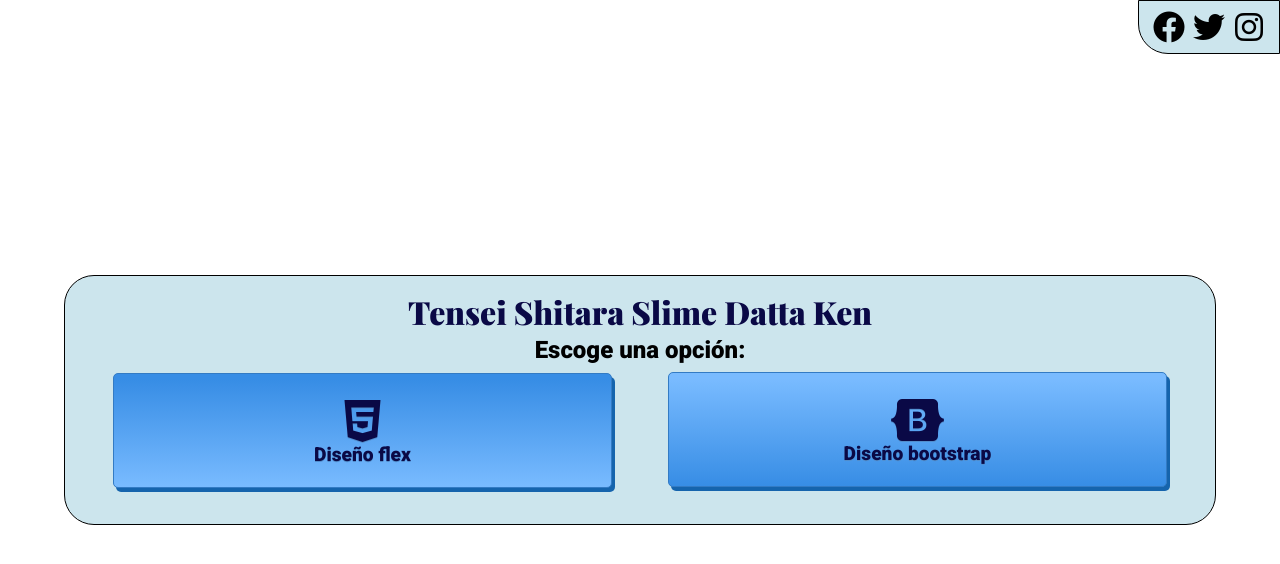
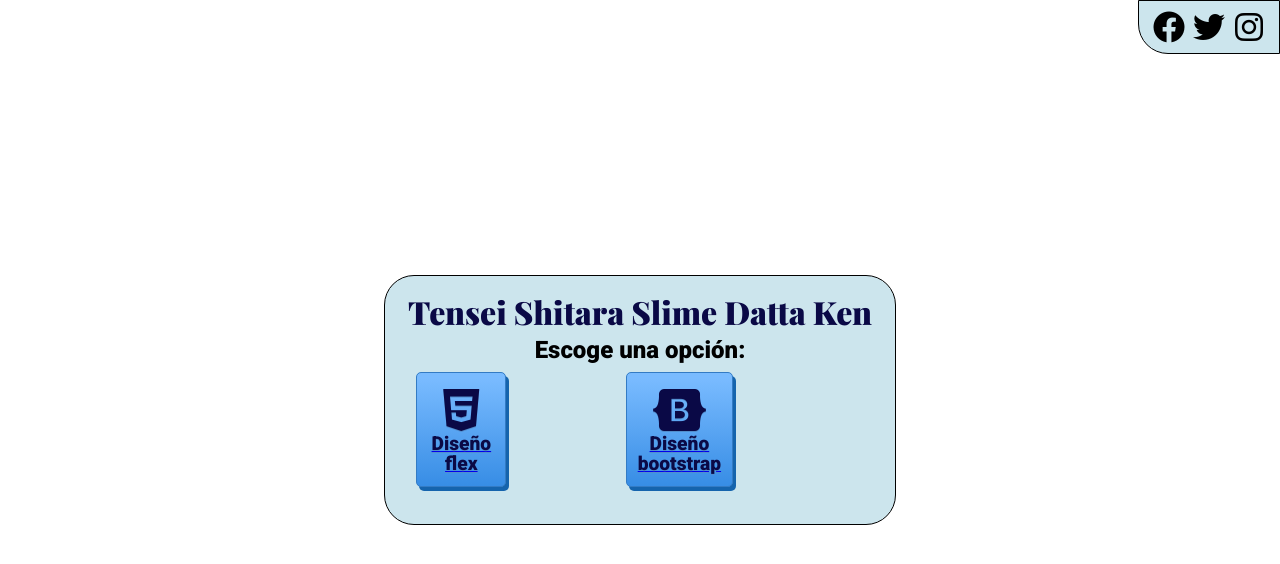
Before and after one commit to Mrorphen/Rimuru, a plain HTML site: page index.html in a window 1280 px wide. Drawn offline with nearby package versions, Linux system fonts and the light colour scheme; a web font is replaced by a local one.

Commit message:
nuevas paginas

```diff
--- a/css/styles.css
+++ b/css/styles.css
@@ -96,21 +96,15 @@ h3 {
 	text-decoration:none;
 	text-shadow:0px 1px 0px #528ecc;
 }
-.flex,
+.flex:hover,
 .bootstrap:hover {
 	background:linear-gradient(to bottom, #378de5 5%, #79bbff 100%);
 	background-color:#378de5;
 }
-.flex,
+.flex:active,
 .bootstrap:active {
 	position:relative;
 	top:1px;
-}
-
-img {
-    display:none;
-    width: 347px;
-    height: 200px;
 }
 
 .flex p,
@@ -180,18 +174,27 @@ img {
         font-size: 3rem;
     }
 }
-/*
-// Small devices (landscape phones, 576px and up)
+
+/* resolucion tablest, 768px y superiores */
+@media (min-width: 768px) {
+    main {
+        width: 60%;
+        height: 250px;
+    }
+}
+
+/* Large devices (desktops, 992px and up) */
+@media (min-width: 992px) { }
 
 
-// Medium devices (tablets, 768px and up)
-@media (min-width: 768px) { ... }
+/* X-Large devices (large desktops, 1200px and up) */
+@media (min-width: 1200px) {
+    main {
+        width: 40%;
+        height: 250px;
+    }
 
-// Large devices (desktops, 992px and up)
-@media (min-width: 992px) { ... }
+}
 
-// X-Large devices (large desktops, 1200px and up)
-@media (min-width: 1200px) { ... }
-
-// XX-Large devices (larger desktops, 1400px and up)
-@media (min-width: 1400px) { ... }
+/* XX-Large devices (larger desktops, 1400px and up) */
+@media (min-width: 1400px) { }
--- a/index.html
+++ b/index.html
@@ -17,16 +17,18 @@
         <h1>Tensei Shitara Slime Datta Ken</h1>
         <h3>Escoge una opción:</h3>
             <div class="menu">
+                <a href="flex.html" target="_blank">
                     <div class="flex">
-                    <img src="./img/fondo_menu_flex.jpg" />
                         <p><i class="fa-brands fa-html5"></i></p>
                         <p>Diseño flex</p>
                     </div>
+                </a>
+                <a href="bootstrap.html" target="_blank">
                     <div class="bootstrap">
-                    <img src="img/fondo_menu_bootstrap.jfif" />
                         <p><i class="fa-brands fa-bootstrap"></i></p>
                         <p>Diseño bootstrap</p>
                     </div>
+                </a>
             </div>
     </main>
     <div class="iconos">
```
Also changed, not shown: bootstrap.html (added), flex.html (added). Lines whose indentation alone changed are shown as unchanged.
